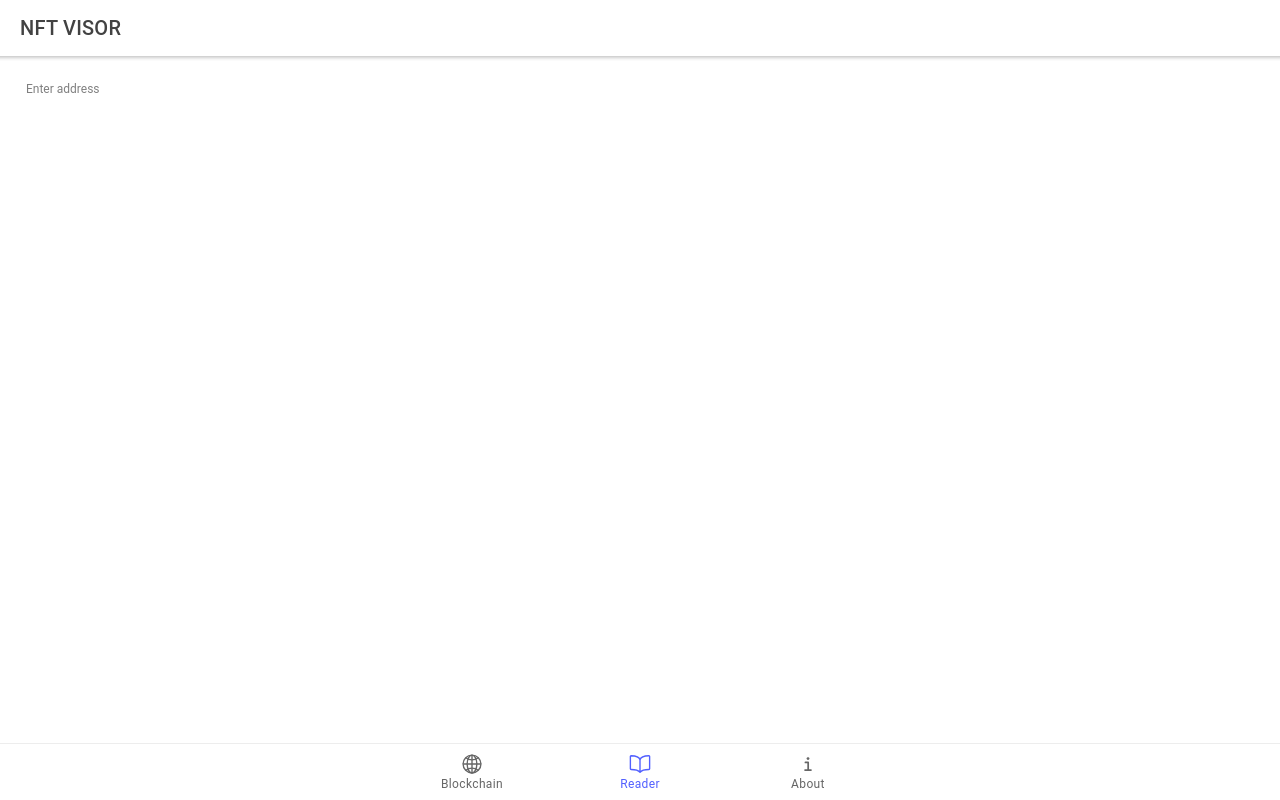
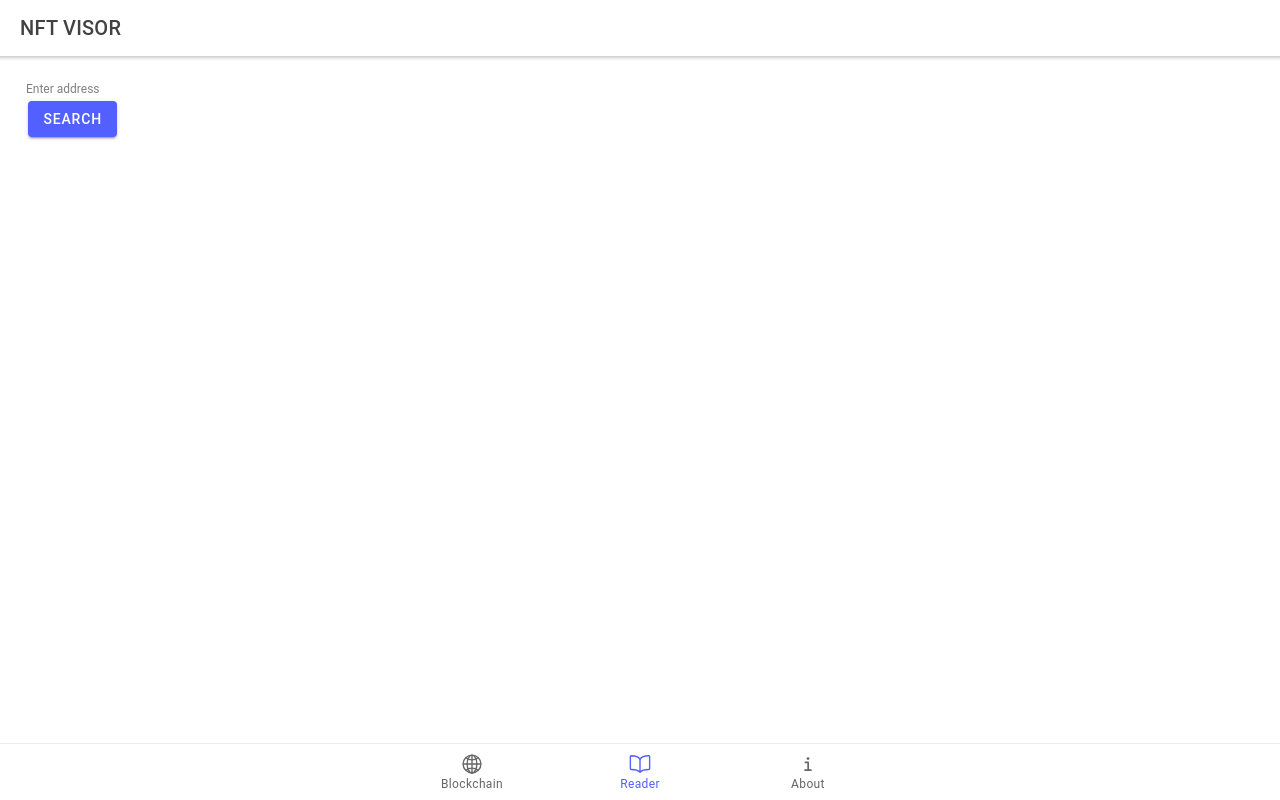
Before and after one commit to irwingtello/ionicMultichainVisor, a React (Create React App) app: page /ShowNFTS/1 in a window 1280 px wide. Built offline with nearby package versions, Linux system fonts and the light colour scheme.

Commit message:
Boton de search Agregado

```diff
--- a/src/pages/ShowNFTS.css
+++ b/src/pages/ShowNFTS.css
@@ -0,0 +1,3 @@
+.div {
+    flex-direction: 'row';
+}
--- a/src/pages/ShowNFTS.tsx
+++ b/src/pages/ShowNFTS.tsx
@@ -1,5 +1,6 @@
 import {
   IonAvatar,
+  IonButton,
   IonCard,
   IonCardContent,
   IonCardHeader,
@@ -205,7 +206,7 @@ const ShowNFTS: React.FC = () => {
         <IonGrid>
           <IonRow>
             <IonCol>
-              <div className="text-lg ion-margin-bottom">
+              <div className="text-lg ion-margin-bottom ion-text-justify">
                 <IonInput
                   style={{ fontSize: "12px" }}
                   className="ion-no-padding border-bottom-white"
@@ -217,6 +218,9 @@ const ShowNFTS: React.FC = () => {
                   onIonChange={(e: any) => setAddress(e.detail.value)}
                   autofocus
                 ></IonInput>
+                <IonButton onClick={fetchNfts} >
+                  Search
+                </IonButton>
               </div>
             </IonCol>
             <IonCol className="ion-text-right">
```
